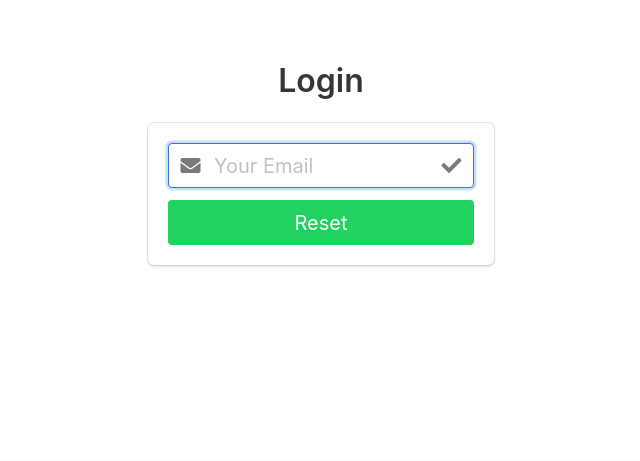
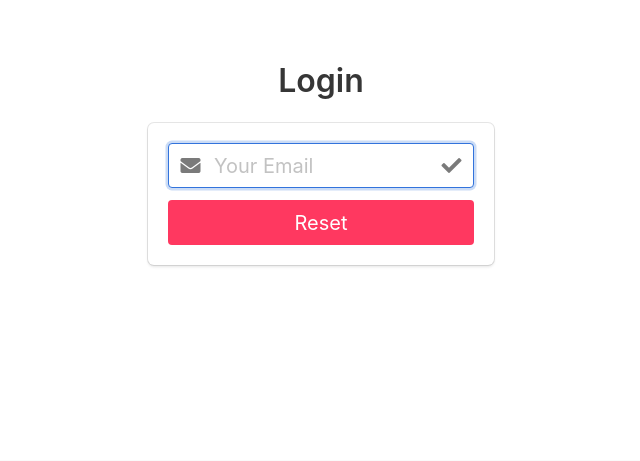
Before and after one commit to AKSHAT3272/Integrated-Student-Planner-ISP, a Flask app: page /reset in a window 1280 px wide. Shown: the part 212-673 px from the top of the page, without its empty margins (319-959 px from the left). Run offline with Flask 2, Linux system fonts and the light colour scheme; some libraries are stand-ins or nearby versions.

```diff
--- a/project/templates/reset.html
+++ b/project/templates/reset.html
@@ -26,7 +26,7 @@
                 </div>
             </div>
 
-            <button class="button is-block is-success is-medium is-fullwidth">Reset</button>
+            <button class="button is-block is-danger is-medium is-fullwidth">Reset</button>
         </form>
     </div>
 </div>
--- a/project/templates/reset_with_token.html
+++ b/project/templates/reset_with_token.html
@@ -33,7 +33,7 @@
                 </div>
              </div>
 
-            <button id="submit" class="button is-block is-info is-large is-fullwidth" disabled>Change Password</button>
+            <button id="submit" class="button is-block is-success is-large is-fullwidth" disabled>Change Password</button>
         </form>
     </div>
 </div>
```
